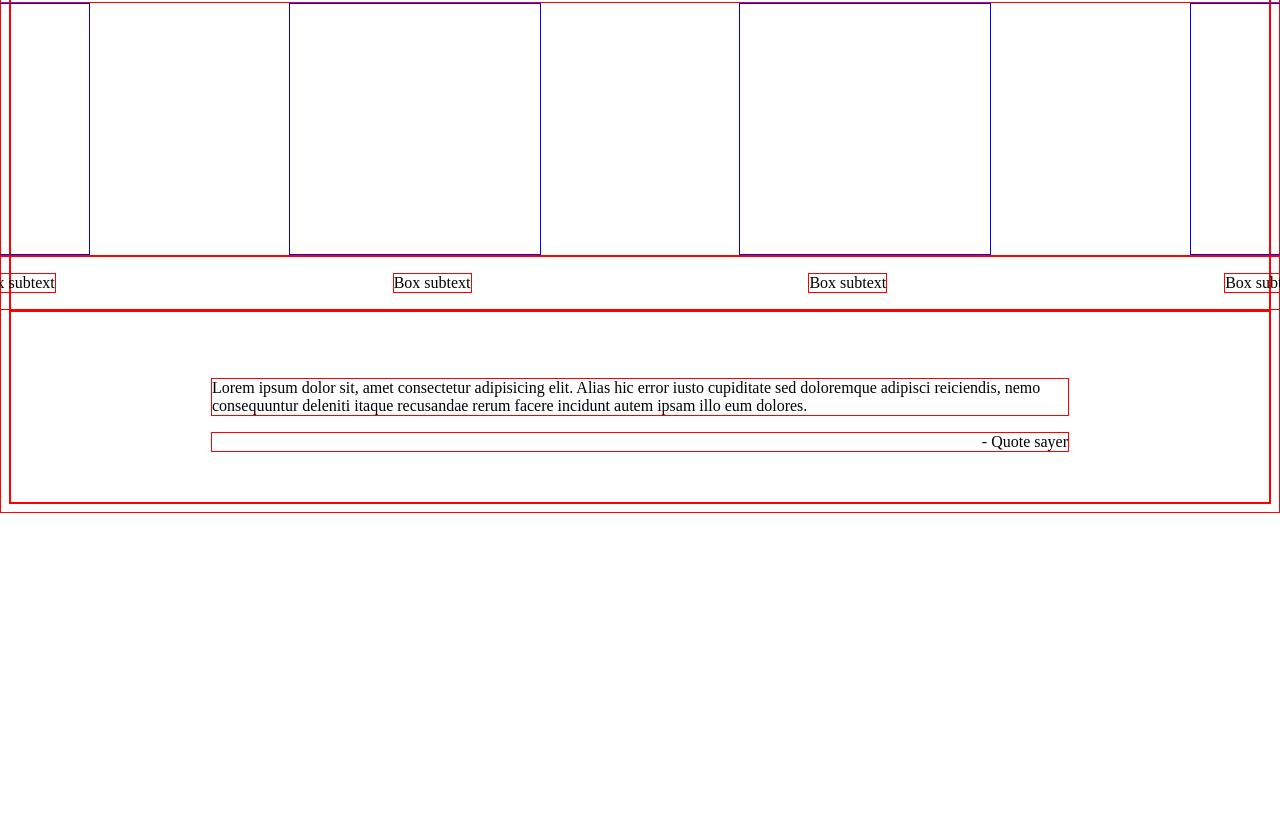
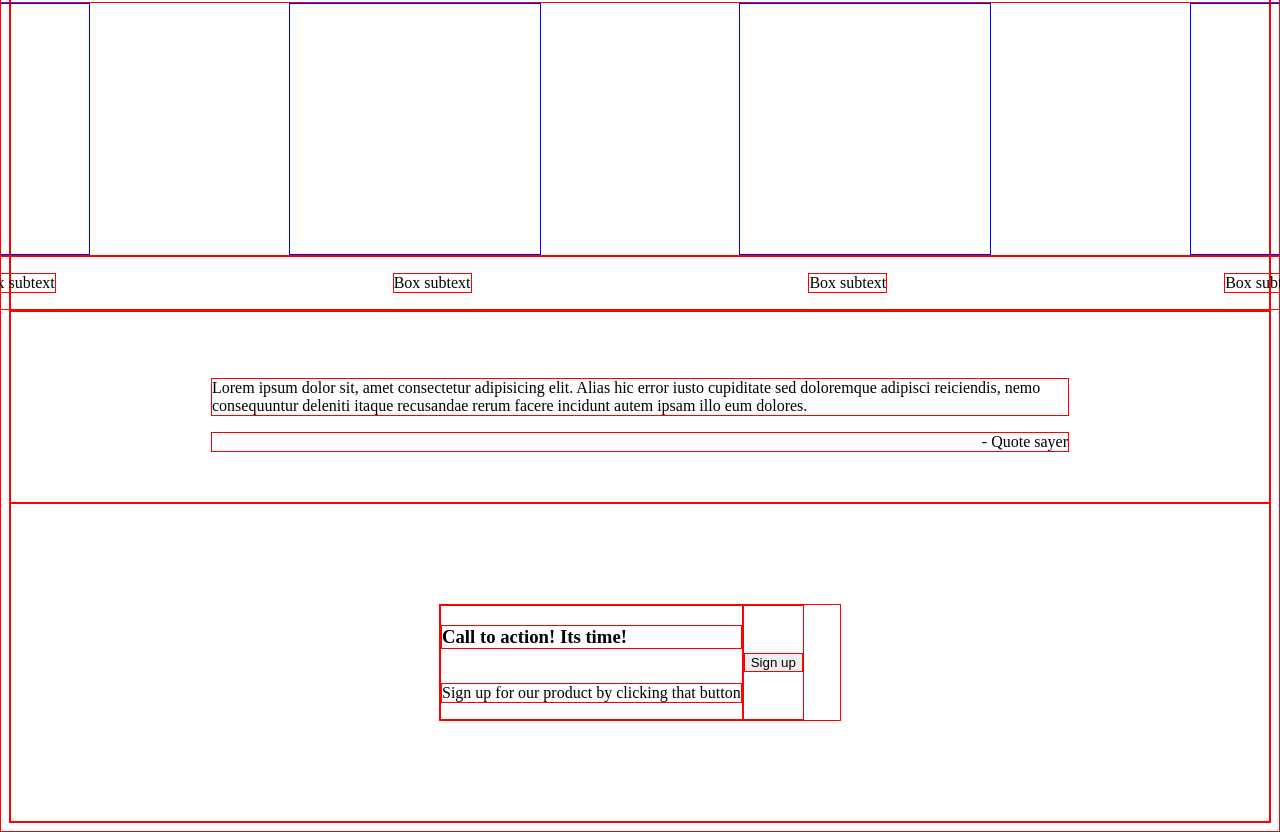
Before and after one commit to codinghaki/landing-page, a plain HTML site: page index.html in a window 1280 px wide. Shown: the part 633-1465 px from the top of the page. Before the commit the page ends 1146 px from the top, so only its background shows below. Drawn offline with Linux system fonts and the light colour scheme.

Commit message:
Finished call to action card HTML and CSS positioning

```diff
--- a/css/styles.css
+++ b/css/styles.css
@@ -70,3 +70,26 @@ header {
     display: flex;
     justify-content: end;
 }
+
+.second-call {
+    display: flex;
+    justify-content: center;
+    align-items: center;
+    padding: 100px;
+}
+
+.call-card {
+    display: flex;
+    width: 400px;
+}
+
+.left-side-call-card {
+    display: flex;
+    flex-direction: column;
+}
+
+.right-side-call-card {
+    display: flex;
+    justify-content: center;
+    align-items: center;
+}
--- a/index.html
+++ b/index.html
@@ -57,6 +57,19 @@
         </p>
         <span class="quote-sayer"> - Quote sayer</span>
     </div>
+    <div class="second-call">
+        <div class="call-card">
+            <div class="left-side-call-card">
+                <h3>
+                    Call to action! Its time!
+                </h3>
+                <p> Sign up for our product by clicking that button</p>
+            </div>
+            <div class="right-side-call-card">
+                <button>Sign up</button>
+            </div>
+        </div>
+    </div>
 
 </body>
 </html>
```
